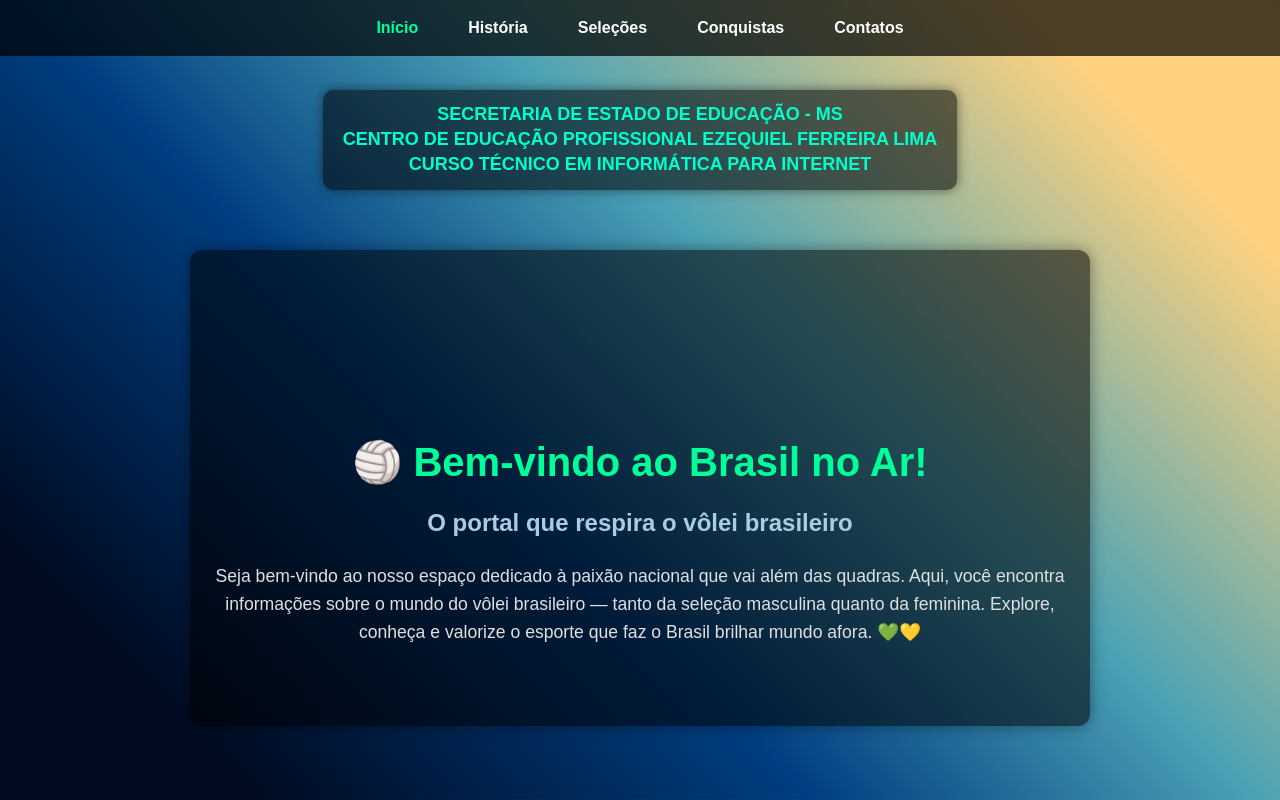
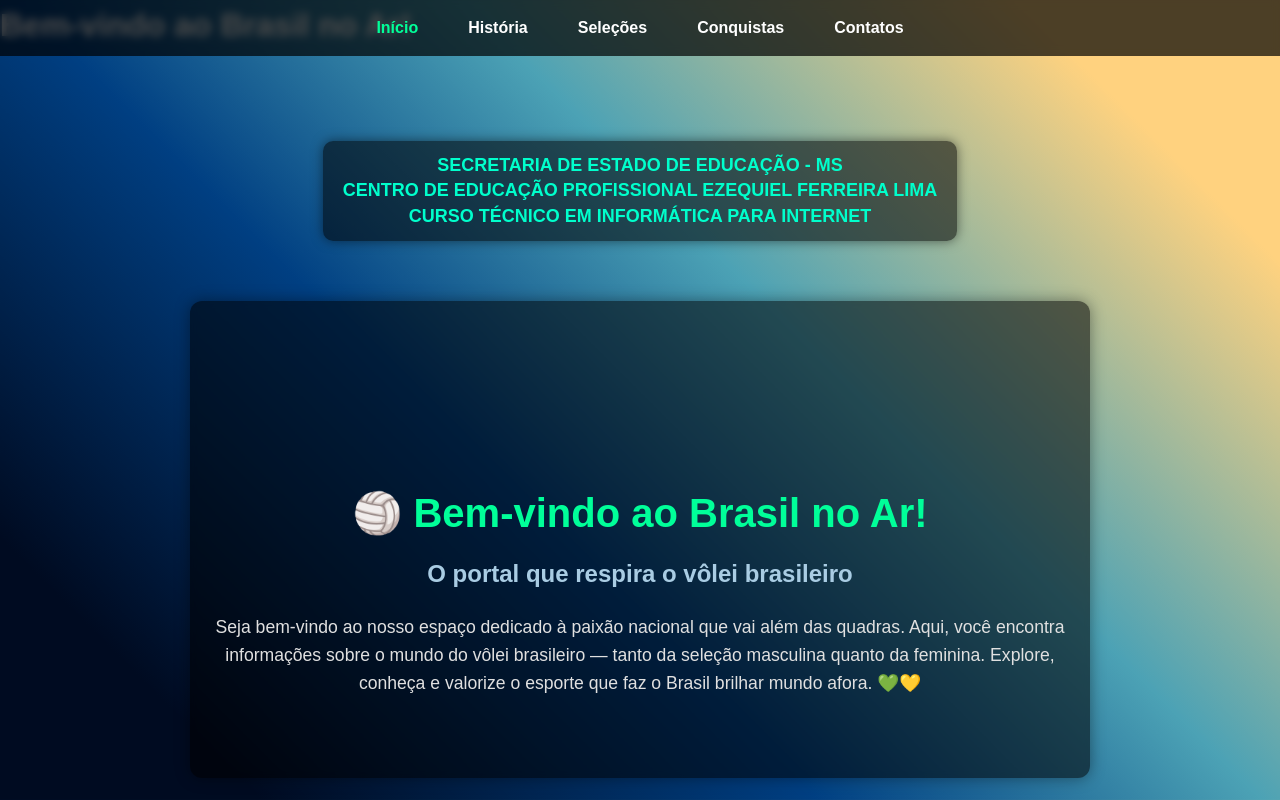
Before and after one commit to evandro37854-maker/brasilnoar, a plain HTML site: page index.html in a window 1280 px wide. Shown: the top 800 px of the page. Drawn offline with Linux system fonts and the light colour scheme.

Commit message:
Update index.html

```diff
--- a/index.html
+++ b/index.html
@@ -3,7 +3,7 @@
 <head>
   <meta charset="UTF-8">
   <meta name="viewport" content="width=device-width, initial-scale=1.0">
-  <title>Brasil no Ar - Início</title>
+  <h1 class="titulo">Bem-vindo ao Brasil no Ar!</h1>
   <style>
     * { margin:0; padding:0; box-sizing:border-box; }
 
```
